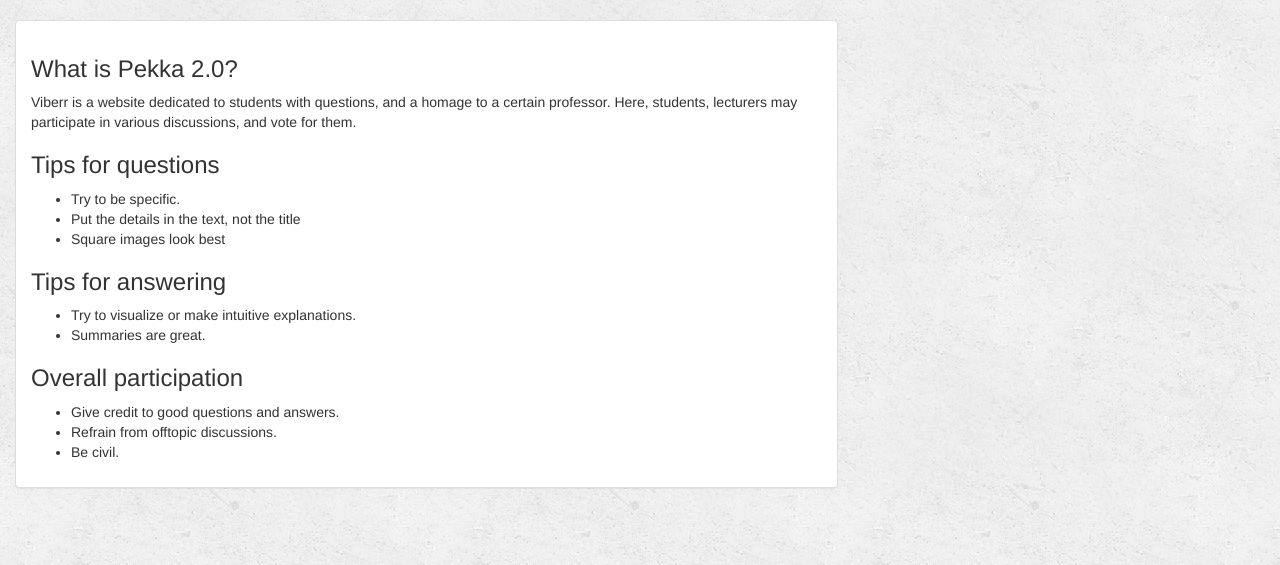
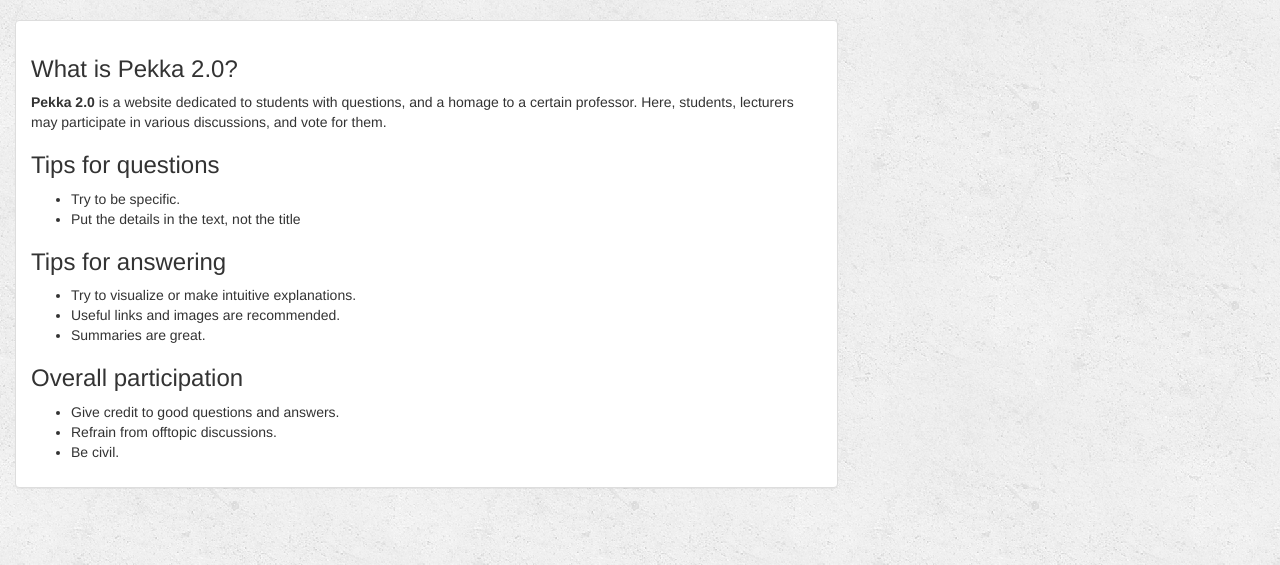
Before and after one commit to sp3kk/PU-Gruppe-15, a Django app: page /create_album/ in a window 1280 px wide. Shown: the part 52-617 px from the top of the page. Run offline with Django 3.2, Linux system fonts and the light colour scheme; a user stored in the database is signed in; some libraries are stand-ins or nearby versions.

Commit message:
liten fix paa About

```diff
--- a/Pekka 2.0/music/templates/music/create_album.html
+++ b/Pekka 2.0/music/templates/music/create_album.html
@@ -12,17 +12,17 @@
             <div class="panel panel-default">
                 <div class="panel-body">
                     <h3>What is Pekka 2.0?</h3>
-                    <p>Viberr is a website dedicated to students with questions, and a homage to a certain professor.
+                    <p><b>Pekka 2.0</b> is a website dedicated to students with questions, and a homage to a certain professor.
                     Here, students, lecturers may participate in various discussions, and vote for them. </p>
                     <h3>Tips for questions</h3>
                     <ul>
                         <li>Try to be specific.</li>
                         <li>Put the details in the text, not the title</li>
-                        <li>Square images look best</li>
                     </ul>
                     <h3>Tips for answering</h3>
                     <ul>
                         <li>Try to visualize or make intuitive explanations.</li>
+                        <li>Useful links and images are recommended.</li>
                         <li>Summaries are great.</li>
                     </ul>
                     <h3>Overall participation</h3>
```
